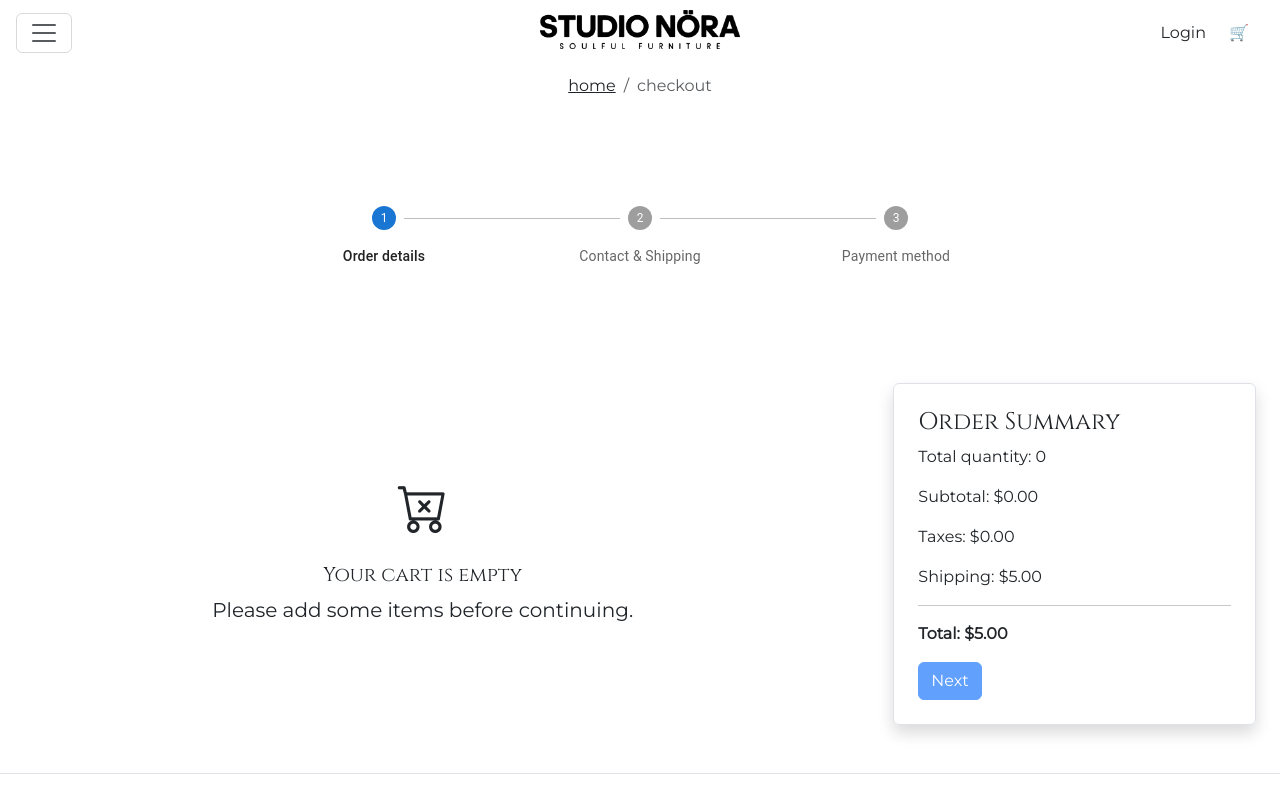
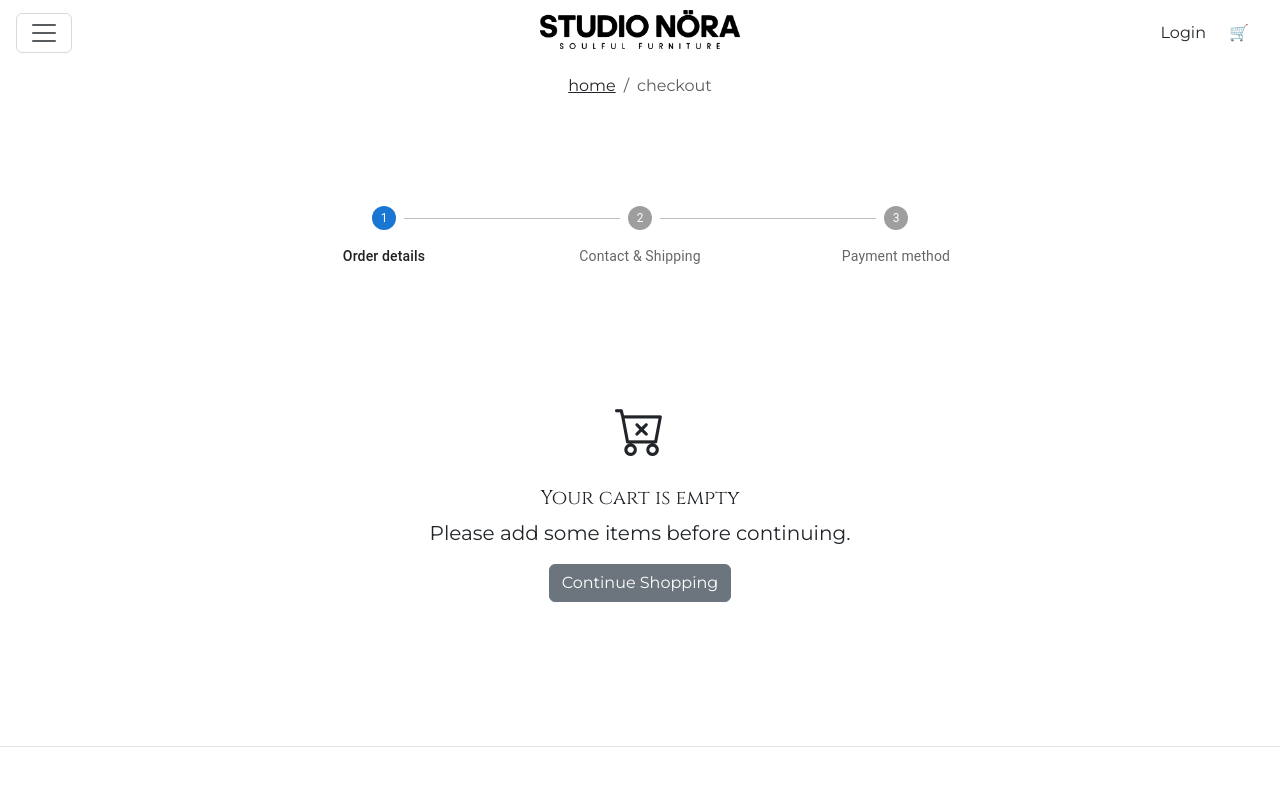
Before and after one commit to martopravia/proyecto_final_front_public, a React (Vite) app: page /checkout in a window 1280 px wide. Shown: the top 800 px of the page. Built offline with nearby package versions, Linux system fonts and the light colour scheme.

Commit message:
Enhance Checkout components: add "Continue Shopping" button for empty cart and improve layout for better user experience.

```diff
--- a/src/components/Checkout.jsx
+++ b/src/components/Checkout.jsx
@@ -80,10 +80,15 @@ export default function Checkout({
         {step === 1 && (
           <>
             {cartItems.length === 0 ? (
-              <div className="text-center" style={{ marginTop: "150px" }}>
+              <div className="text-center">
                 <i className="bi bi-cart-x" style={{ fontSize: "50px" }}></i>
                 <h5 className="mt-3">Your cart is empty</h5>
                 <p className="lead">Please add some items before continuing.</p>
+                <Link to="/">
+                  <button className="btn btn-secondary">
+                    Continue Shopping
+                  </button>
+                </Link>
               </div>
             ) : (
               <>
--- a/src/components/CheckoutPage.jsx
+++ b/src/components/CheckoutPage.jsx
@@ -49,6 +49,22 @@ export default function CheckoutPage() {
           ))}
         </Stepper>
       </Box>
+      {cartItems.length === 0 ? (
+        // Si el carrito está vacío, no mostrar columnas ni resumen
+        <div
+          className="d-flex justify-content-center align-items-center"
+          style={{ minHeight: "50vh" }}
+        >
+          <Checkout
+            cartItems={cartItems}
+            paymentMethod={paymentMethod}
+            setPaymentMethod={setPaymentMethod}
+            shippingInfo={shippingInfo}
+            setShippingInfo={setShippingInfo}
+          />
+        </div>
+      ) : (
+        // Si hay productos, mostrar las dos columnas
         <div className="row">
           <div className="col-md-8 col-sm-12">
             <Checkout
@@ -68,6 +84,7 @@ export default function CheckoutPage() {
             </div>
           </div>
         </div>
+      )}
     </div>
   );
 }
```
Lines whose indentation alone changed are shown as unchanged.
